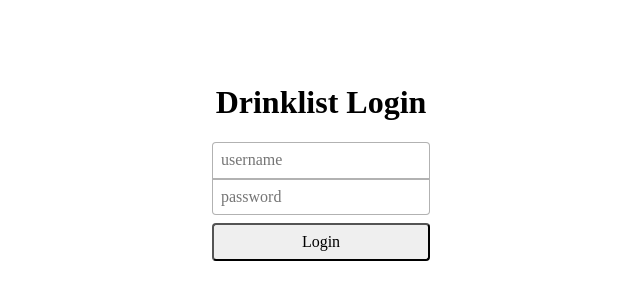
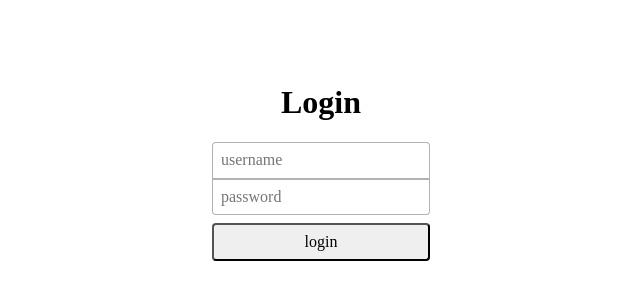
Before and after one commit to FIUS/drinklist-ui, a website built with webpack: page src/index.html in a window 1280 px wide. Shown: the part 238-538 px from the top of the page, without its empty margins (319-959 px from the left). Built offline with nearby package versions, Linux system fonts and the light colour scheme.

Commit message:
Add basic translation functions

```diff
--- a/src/index.html
+++ b/src/index.html
@@ -1,5 +1,5 @@
 <!DOCTYPE html>
-<html class="h-100">
+<html class="h-100" lang="en-GB">
     <head>
         <meta charset="utf-8" />
         <title>Drinklist</title>
@@ -15,11 +15,11 @@
         <template id="login">
             <div class="flex-grow-1 self-center flex flex-column items-center justify-center">
 
-                <h1>Drinklist Login</h1>
+                <h1 translate="yes" data-translation="login.heading">Drinklist Login</h1>
                 <form class="flex flex-column">
-                    <input class="username pa2 b--black-30 ba br2 br--top" type="text" name="username" placeholder="username" autocomplete="username" required>
-                    <input class="password pa2 b--black-30 ba br2 br--bottom" type="password" name="password" placeholder="password" autocomplete="current-password" required>
-                    <button class="submit mt2 br2 pa2" type="submit">Login</button>
+                    <input class="username pa2 b--black-30 ba br2 br--top" translate="yes" data-translation="login.username" type="text" name="username" placeholder="username" autocomplete="username" required>
+                    <input class="password pa2 b--black-30 ba br2 br--bottom" translate="yes" data-translation="login.password" type="password" name="password" placeholder="password" autocomplete="current-password" required>
+                    <button class="submit mt2 br2 pa2" type="submit" translate="yes" data-translation="login.login">Login</button>
                 </form>
             </div>
         </template>
--- a/src/router.ts
+++ b/src/router.ts
@@ -1,6 +1,7 @@
 import {select, Selection} from 'd3';
 import { Route, TemplateComponent } from './route';
 import { LoginGuard } from './authentication';
+import translate from './translate';
 
 export default class Router {
     private routes: Map<string, Route>;
@@ -70,7 +71,9 @@ export default class Router {
                 lastRoute.templates.get(containerId);
             }
             this.replaceTemplate(container, template, prevTemplate);
-        })
+        });
+
+        translate();
 
         this.activeRoute = hash;
     }
--- /dev/null
+++ b/src/translate.ts
@@ -0,0 +1,34 @@
+import { selectAll, select } from 'd3';
+import { translations } from './translations';
+
+
+export default function translate(language?: string) {
+    if (language != null) {
+        select('html').attr('lang', language);
+    } else {
+        language = select('html').attr('lang');
+        if (language == null) {
+            language = 'en_GB';
+        }
+    }
+    const fallback = translations['en_GB'];
+    const languagepack = translations[language];
+    const getText = (d) => {
+        let text = null;
+        if (languagepack != null) {
+            text = languagepack[d];
+        }
+        if (text == null) {
+            text = fallback[d];
+        }
+        return text;
+    };
+    const translatableText = selectAll('[translate="yes"]:not(input)');
+    translatableText
+        .datum(function () {return select(this).attr('data-translation');})
+        .text(getText);
+    const translatableInput = selectAll('input[translate="yes"]');
+    translatableInput
+        .datum(function () {return select(this).attr('data-translation');})
+        .attr('placeholder', getText);
+}
--- /dev/null
+++ b/src/translations.ts
@@ -0,0 +1,8 @@
+export const translations = {
+    'en_GB': {
+        'login.heading': 'Login',
+        'login.username': 'username',
+        'login.password': 'password',
+        'login.login': 'login',
+    }
+}
```
